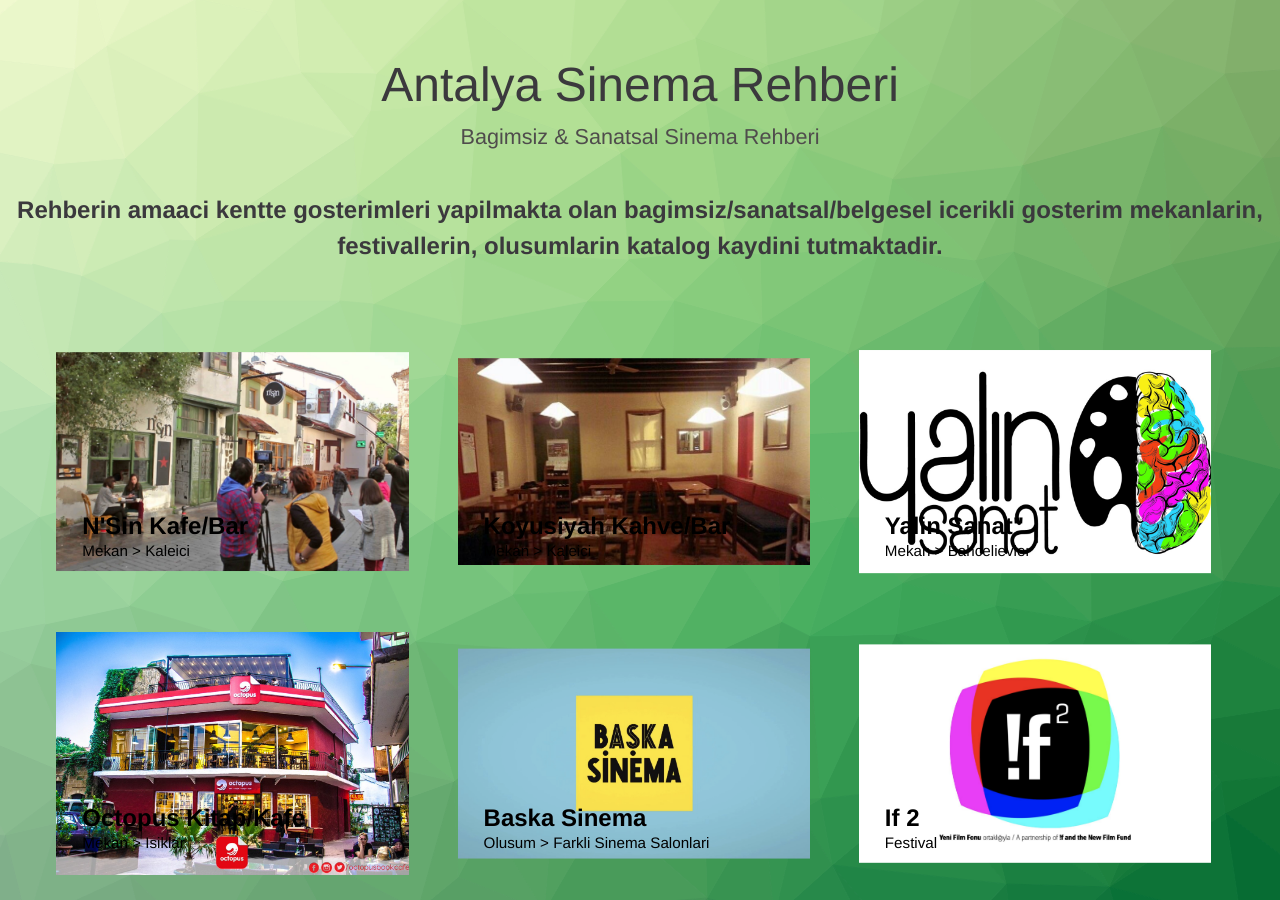
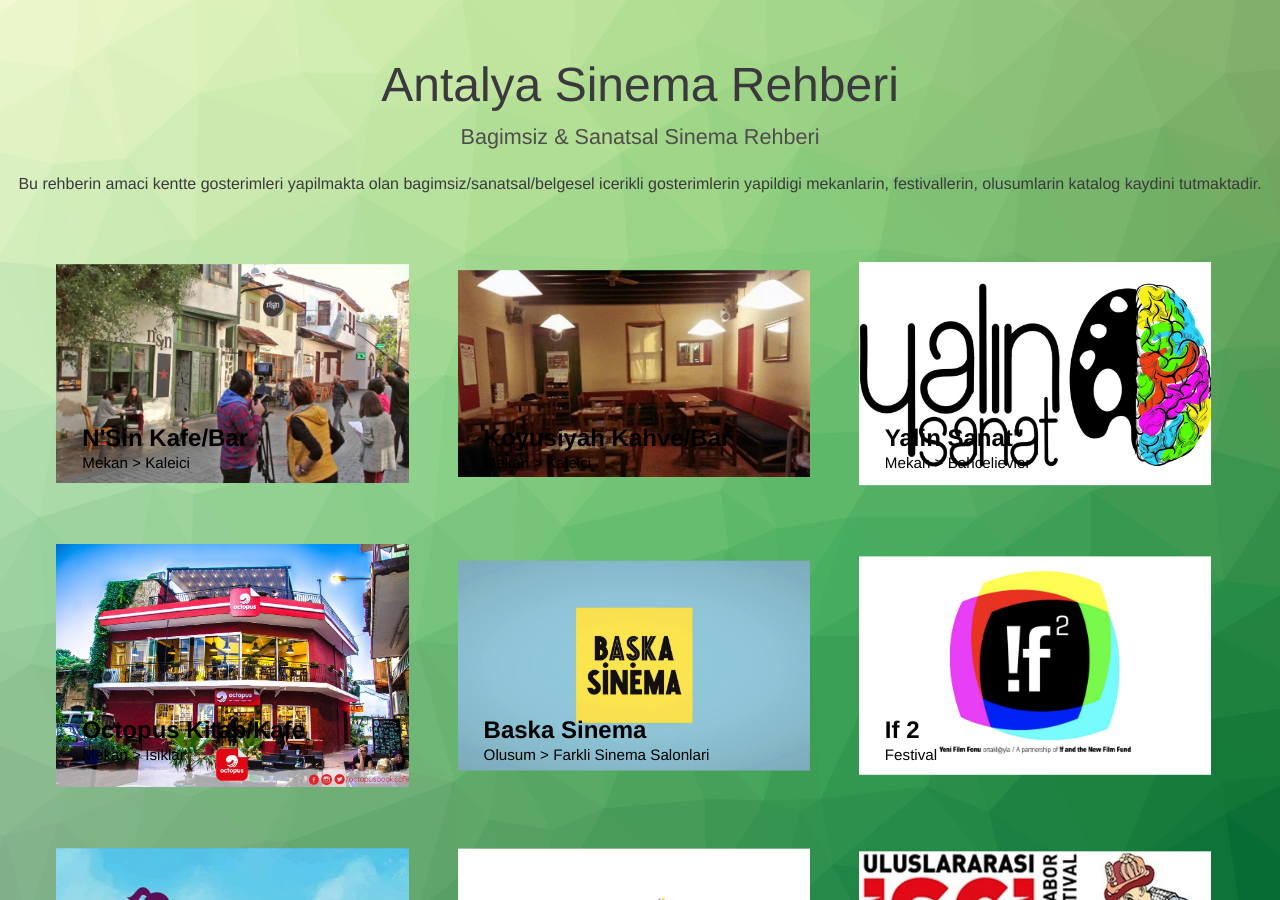
Before and after one commit to nuri-engin/antalyasinema, a Jekyll site: the page built from index.html, in a window 1280 px wide and 900 px high. Built offline with Jekyll 4.4.1, drawn with Linux system fonts in a browser that asks for light colours.

Commit message:
Update index.html

```diff
--- a/index.html
+++ b/index.html
@@ -29,7 +29,7 @@
 <div class="container">
     <header class="header">
         <h1>Antalya Sinema Rehberi<span>Bagimsiz & Sanatsal Sinema Rehberi</span></h1>
-        <h2>Rehberin amaaci kentte gosterimleri yapilmakta olan bagimsiz/sanatsal/belgesel icerikli gosterim mekanlarin, festivallerin, olusumlarin katalog kaydini tutmaktadir.</h2>
+        <span>Bu rehberin amaci kentte gosterimleri yapilmakta olan bagimsiz/sanatsal/belgesel icerikli gosterimlerin yapildigi mekanlarin, festivallerin, olusumlarin katalog kaydini tutmaktadir.</span>
     </header>
     <div class="content">
         <!-- trianglify pattern container -->
```
